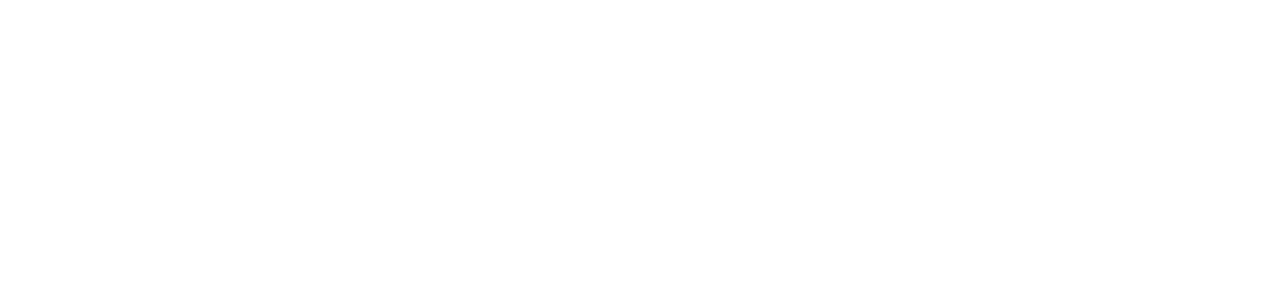
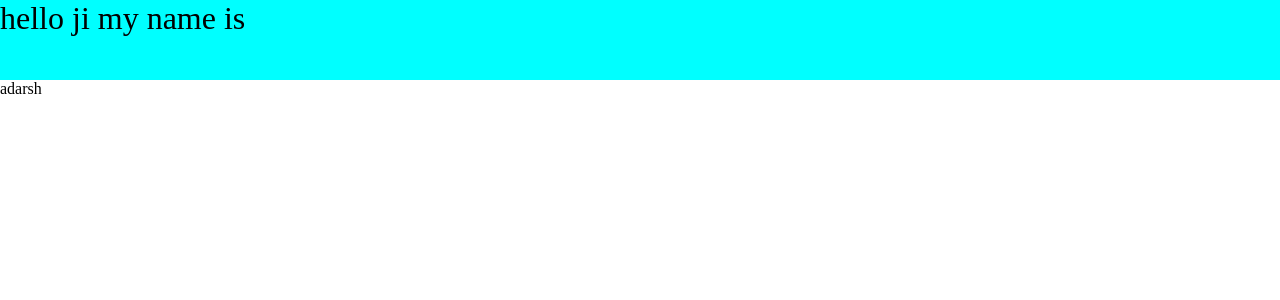
Before and after one commit to Algohercules/react, a React (Vite) app in the folder react-project-one/: page / in a window 1280 px wide. Shown: the top 300 px of the page. Built offline with nearby package versions, Linux system fonts and the light colour scheme.

Commit message:
starting react project 2

```diff
--- a/react-project-one/src/main.jsx
+++ b/react-project-one/src/main.jsx
@@ -6,6 +6,6 @@ import navbar from './components/navbar.jsx'
 
 createRoot(document.getElementById('root')).render(
   <StrictMode>
-    <navbar />
+    <App/>
   </StrictMode>,
 )
```
